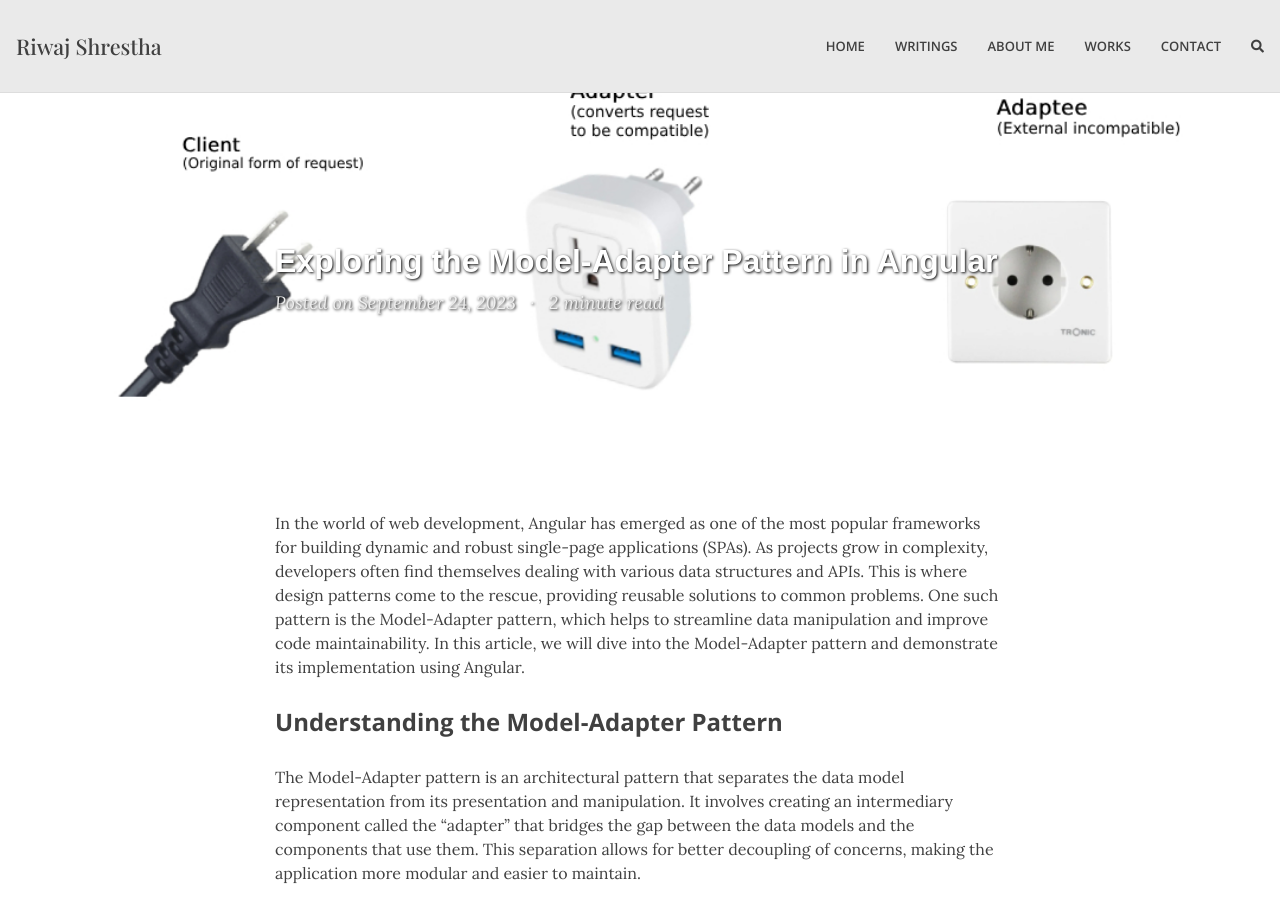
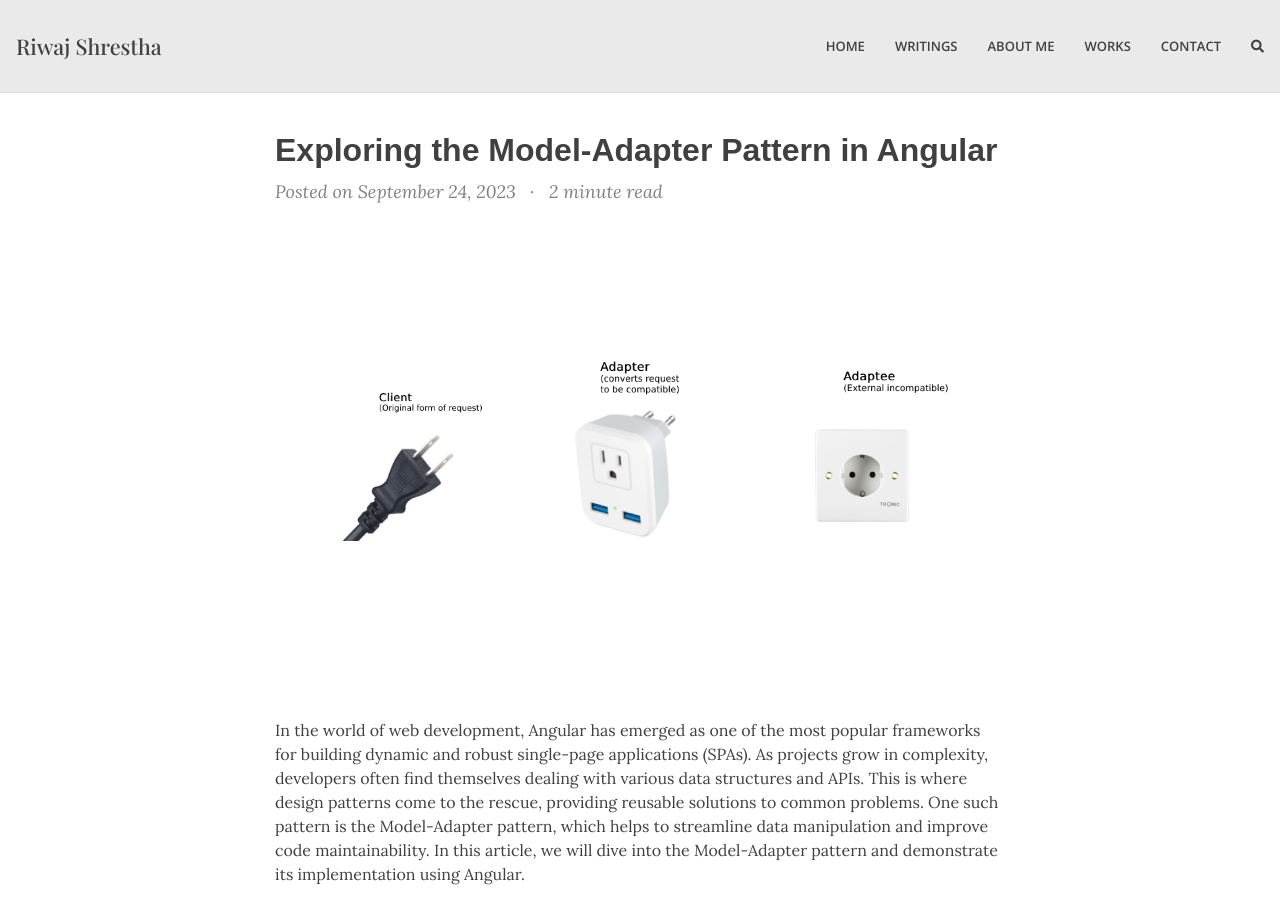
Before and after one commit to Riwaj-shrestha/riwaj-blog-jekyll, a Jekyll site: the page built from _posts/2023-09-25-model-adapter-pattern.md, in a window 1280 px wide and 900 px high. Built offline with Jekyll 4.4.1, drawn with Linux system fonts in a browser that asks for light colours; nearby versions of some CDN libraries; some web fonts are replaced; comment, search, counter and statistics services are not loaded.

Commit message:
adds image in post

```diff
--- a/_posts/2023-09-25-model-adapter-pattern.md
+++ b/_posts/2023-09-25-model-adapter-pattern.md
@@ -6,9 +6,9 @@ categories: Development
 tags: [Development]
 readtime: true
 thumbnail-img: /assets/img/model-adapter.jpg
-cover-img: /assets/img/model-adapter-cover.jpg
 share-img: /assets/img/model-adapter-cover.jpg
 ---
+![Model-Adapter Pattern](/assets/img/model-adapter-cover.jpg)
 In the world of web development, Angular has emerged as one of the most popular frameworks for building dynamic and robust single-page applications (SPAs). As projects grow in complexity, developers often find themselves dealing with various data structures and APIs. This is where design patterns come to the rescue, providing reusable solutions to common problems. One such pattern is the Model-Adapter pattern, which helps to streamline data manipulation and improve code maintainability. In this article, we will dive into the Model-Adapter pattern and demonstrate its implementation using Angular.
 
 ### Understanding the Model-Adapter Pattern
```
